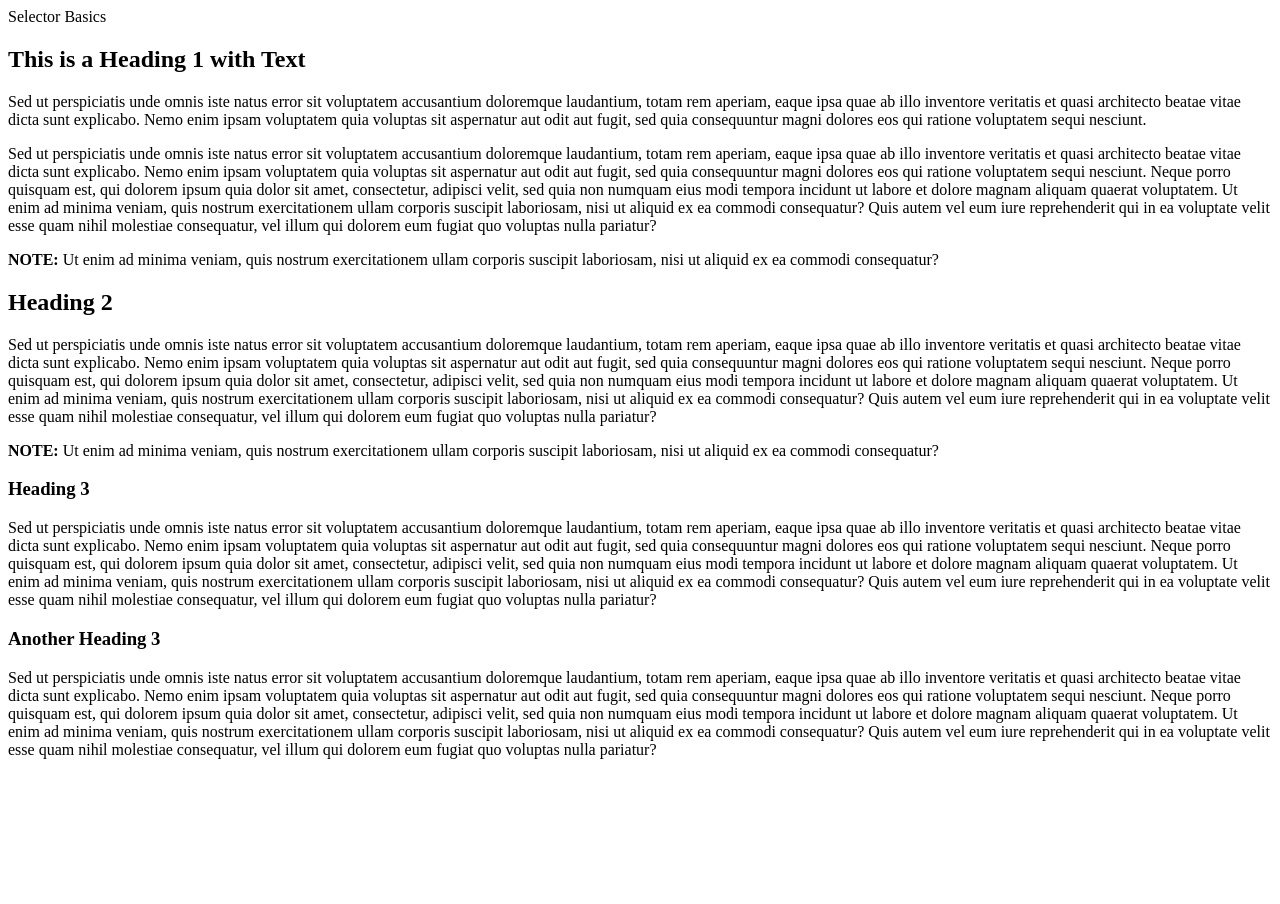
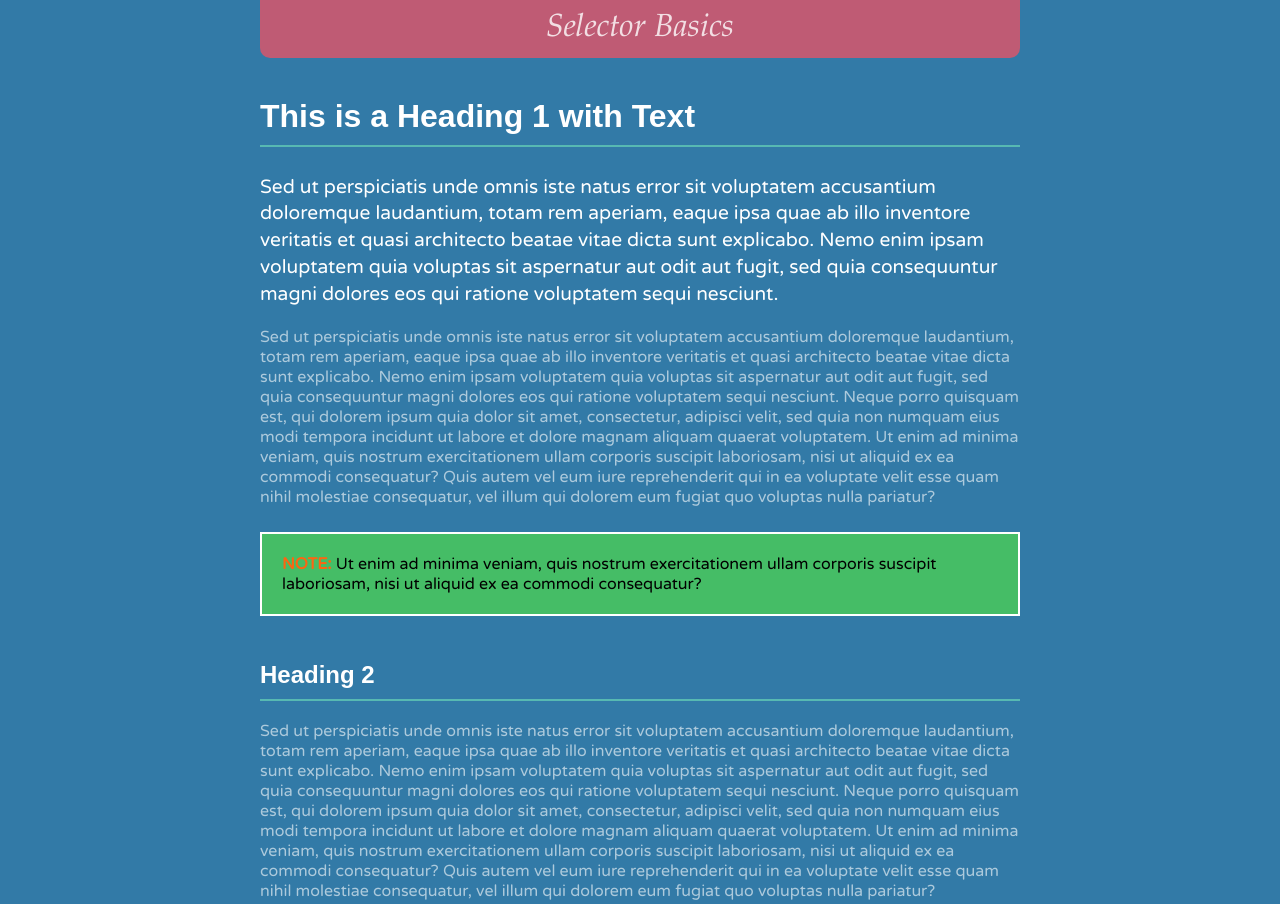
Before and after one commit to jennienguyen75/selector-basics, a plain HTML site: page index.html in a window 1280 px wide. Shown: the top 904 px of the page. Before the commit the page ends 800 px from the top, so only its background shows below. Drawn offline with Linux system fonts and the light colour scheme.

Commit message:
extra styles added

```diff
--- a/assets/css/styles.css
+++ b/assets/css/styles.css
@@ -1 +1,61 @@
 /* styles.css */
+
+body {
+    background-color: rgb(50,122,167);
+    padding: 0 20px 20px 20px;
+    margin: 0;
+}
+
+p {
+    color: rgba(255,255,255,.6);
+    font-size: 1em;
+    font-family: "Varela Round", Arial, Helvetica, sans-serif;
+}
+
+h1, h2, h3 {
+    color: rgb(255,255,255);
+    font-family: Arial, Helvetica, sans-serif;
+    border-bottom: 2px solid rgb(87,185,178);
+    padding-top: 10px;
+    padding-bottom: 10px;
+}
+
+h1 {
+    font-size: 2em;
+}
+
+#logo {
+    font-family: Baskerville, Palatino, sans-serif;
+    font-size: 2em;
+    color: rgba(255,255,255,.8);
+    font-style: italic;
+    text-align: center;
+    margin-bottom: 30px;
+    background-color: rgb(191,91,116);
+    border-radius: 0 0 10px 10px;
+    padding: 10px;
+}
+
+.note {
+    color: black;
+    border: 2px solid white;
+    background-color: rgb(69,189,102);
+    margin-top: 25px;
+    margin-bottom: 35px;
+    padding: 20px;
+}
+
+.note strong {
+    color: #FC6512;
+}
+
+article {
+    max-width: 760px;
+    margin: 0 auto;
+}
+
+h1+p {
+    color: rgb(255,255,255);
+    font-size: 1.2em;
+    line-height: 140%;
+}
--- a/index.html
+++ b/index.html
@@ -3,21 +3,24 @@
 <head>
 	<meta charset="utf-8">
 	<title>Selector Basics</title>
+	<link rel="preconnect" href="https://fonts.googleapis.com">
+<link rel="preconnect" href="https://fonts.gstatic.com" crossorigin>
+<link href="https://fonts.googleapis.com/css2?family=Varela+Round&display=swap" rel="stylesheet">
 	<link rel="stylesheet" href="./assets/css/styles.css">
 </head>
 <body>
 
 	<article>
-<div>
+<div id="logo">
   Selector Basics
 </div>
 <h1>This is a Heading 1 with Text</h1>
 <p>Sed ut perspiciatis unde omnis iste natus error sit voluptatem accusantium doloremque laudantium, totam rem aperiam, eaque ipsa quae ab illo inventore veritatis et quasi architecto beatae vitae dicta sunt explicabo. Nemo enim ipsam voluptatem quia voluptas sit aspernatur aut odit aut fugit, sed quia consequuntur magni dolores eos qui ratione voluptatem sequi nesciunt. </p>
 <p>Sed ut perspiciatis unde omnis iste natus error sit voluptatem accusantium doloremque laudantium, totam rem aperiam, eaque ipsa quae ab illo inventore veritatis et quasi architecto beatae vitae dicta sunt explicabo. Nemo enim ipsam voluptatem quia voluptas sit aspernatur aut odit aut fugit, sed quia consequuntur magni dolores eos qui ratione voluptatem sequi nesciunt. Neque porro quisquam est, qui dolorem ipsum quia dolor sit amet, consectetur, adipisci velit, sed quia non numquam eius modi tempora incidunt ut labore et dolore magnam aliquam quaerat voluptatem. Ut enim ad minima veniam, quis nostrum exercitationem ullam corporis suscipit laboriosam, nisi ut aliquid ex ea commodi consequatur? Quis autem vel eum iure reprehenderit qui in ea voluptate velit esse quam nihil molestiae consequatur, vel illum qui dolorem eum fugiat quo voluptas nulla pariatur?</p>
-<p><strong>NOTE:</strong> Ut enim ad minima veniam, quis nostrum exercitationem ullam corporis suscipit laboriosam, nisi ut aliquid ex ea commodi consequatur? </p>
+<p class="note"><strong>NOTE:</strong> Ut enim ad minima veniam, quis nostrum exercitationem ullam corporis suscipit laboriosam, nisi ut aliquid ex ea commodi consequatur? </p>
 <h2>Heading 2</h2>
 <p>Sed ut perspiciatis unde omnis iste natus error sit voluptatem accusantium doloremque laudantium, totam rem aperiam, eaque ipsa quae ab illo inventore veritatis et quasi architecto beatae vitae dicta sunt explicabo. Nemo enim ipsam voluptatem quia voluptas sit aspernatur aut odit aut fugit, sed quia consequuntur magni dolores eos qui ratione voluptatem sequi nesciunt. Neque porro quisquam est, qui dolorem ipsum quia dolor sit amet, consectetur, adipisci velit, sed quia non numquam eius modi tempora incidunt ut labore et dolore magnam aliquam quaerat voluptatem. Ut enim ad minima veniam, quis nostrum exercitationem ullam corporis suscipit laboriosam, nisi ut aliquid ex ea commodi consequatur? Quis autem vel eum iure reprehenderit qui in ea voluptate velit esse quam nihil molestiae consequatur, vel illum qui dolorem eum fugiat quo voluptas nulla pariatur?</p>
-<p><strong>NOTE:</strong> Ut enim ad minima veniam, quis nostrum exercitationem ullam corporis suscipit laboriosam, nisi ut aliquid ex ea commodi consequatur? </p>
+<p class="note"><strong>NOTE:</strong> Ut enim ad minima veniam, quis nostrum exercitationem ullam corporis suscipit laboriosam, nisi ut aliquid ex ea commodi consequatur? </p>
 <h3>Heading 3</h3>
 <p>Sed ut perspiciatis unde omnis iste natus error sit voluptatem accusantium doloremque laudantium, totam rem aperiam, eaque ipsa quae ab illo inventore veritatis et quasi architecto beatae vitae dicta sunt explicabo. Nemo enim ipsam voluptatem quia voluptas sit aspernatur aut odit aut fugit, sed quia consequuntur magni dolores eos qui ratione voluptatem sequi nesciunt. Neque porro quisquam est, qui dolorem ipsum quia dolor sit amet, consectetur, adipisci velit, sed quia non numquam eius modi tempora incidunt ut labore et dolore magnam aliquam quaerat voluptatem. Ut enim ad minima veniam, quis nostrum exercitationem ullam corporis suscipit laboriosam, nisi ut aliquid ex ea commodi consequatur? Quis autem vel eum iure reprehenderit qui in ea voluptate velit esse quam nihil molestiae consequatur, vel illum qui dolorem eum fugiat quo voluptas nulla pariatur?</p>
 <h3>Another Heading 3</h3>
```
